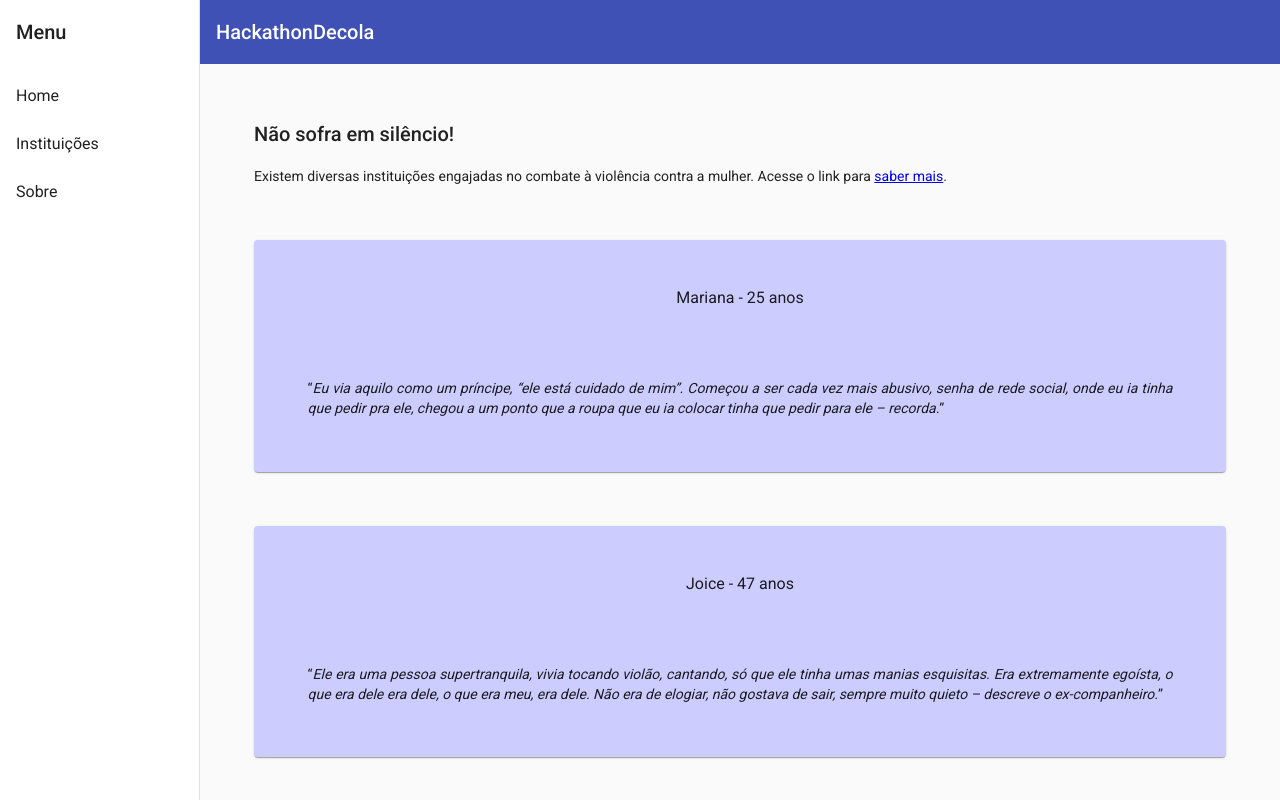
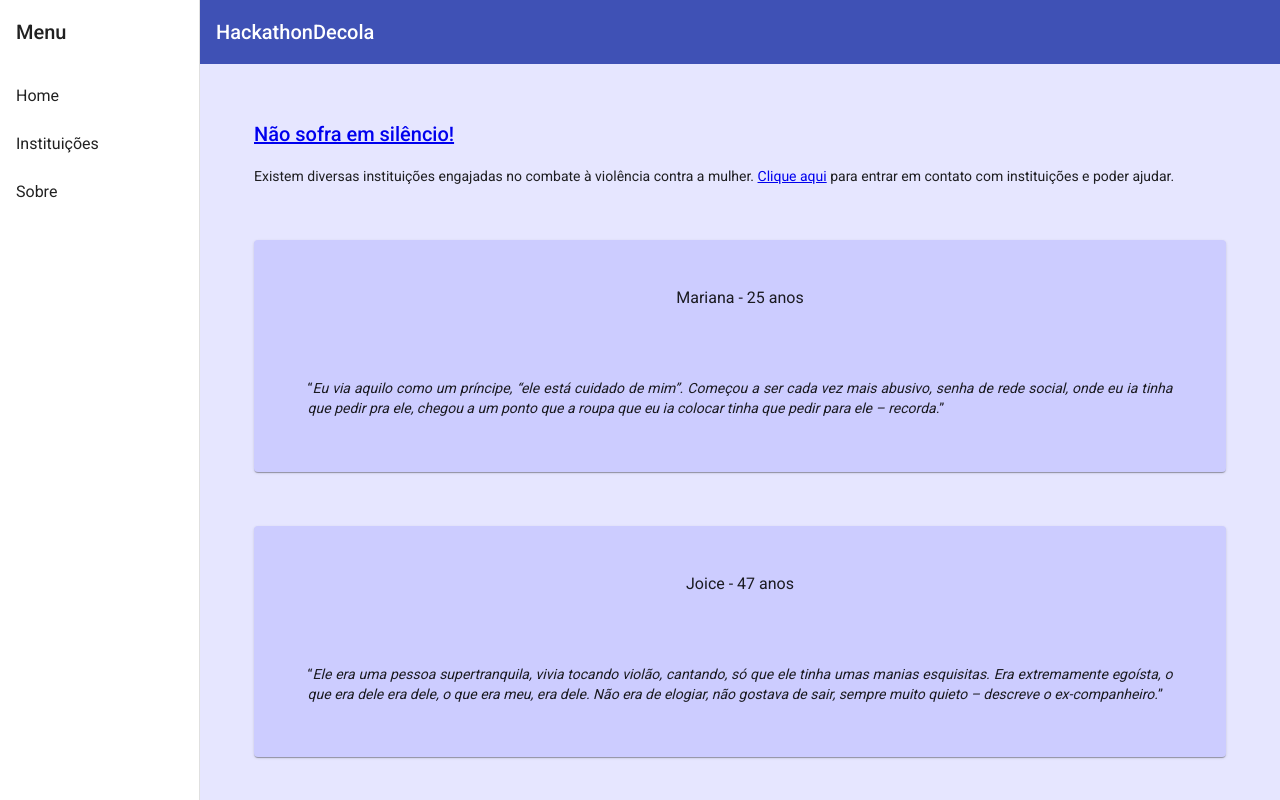
Before and after one commit to vinicius-m9/desafio-decola-iteris, an Angular app: page / in a window 1280 px wide. Built offline with nearby package versions, Linux system fonts and the light colour scheme.

Commit message:
pequenas mudancas na home

```diff
--- a/src/app/components/home-page/home-page.component.html
+++ b/src/app/components/home-page/home-page.component.html
@@ -1,10 +1,11 @@
 <div class="info">
   <h2>
-    Não sofra em silêncio!
+    <a routerLink="instituicoes">Não sofra em silêncio!</a>
   </h2>
   <p>
     Existem diversas instituições engajadas no combate à violência contra a mulher.
-    Acesse o link para <a routerLink="instituicoes">saber mais</a>.
+    <a routerLink="instituicoes">Clique aqui</a> para entrar em contato com instituições
+     e poder ajudar.
   </p>
 </div>
 
@@ -15,3 +16,7 @@
 <div class="info">
   Conheça a iniciativa <a routerLink="sobre">Amor não machuca</a>.
 </div>
+
+<div class="info">
+  Confira as <a routerLink="leis">principais leis</a> relacionadas à violência contra a mulher.
+</div>
--- a/src/app/components/home-page/home-page.component.ts
+++ b/src/app/components/home-page/home-page.component.ts
@@ -21,4 +21,7 @@ export class HomePageComponent implements OnInit {
   ngOnInit(): void {
   }
 
+  goToInstituicoesPage(): void {
+
+  }
 }
--- a/src/app/components/menu-template/menu-template.component.css
+++ b/src/app/components/menu-template/menu-template.component.css
@@ -1,5 +1,6 @@
 .sidenav-container {
   height: 100%;
+  background-color: #e6e6ff;
 }
 
 .sidenav {
```
